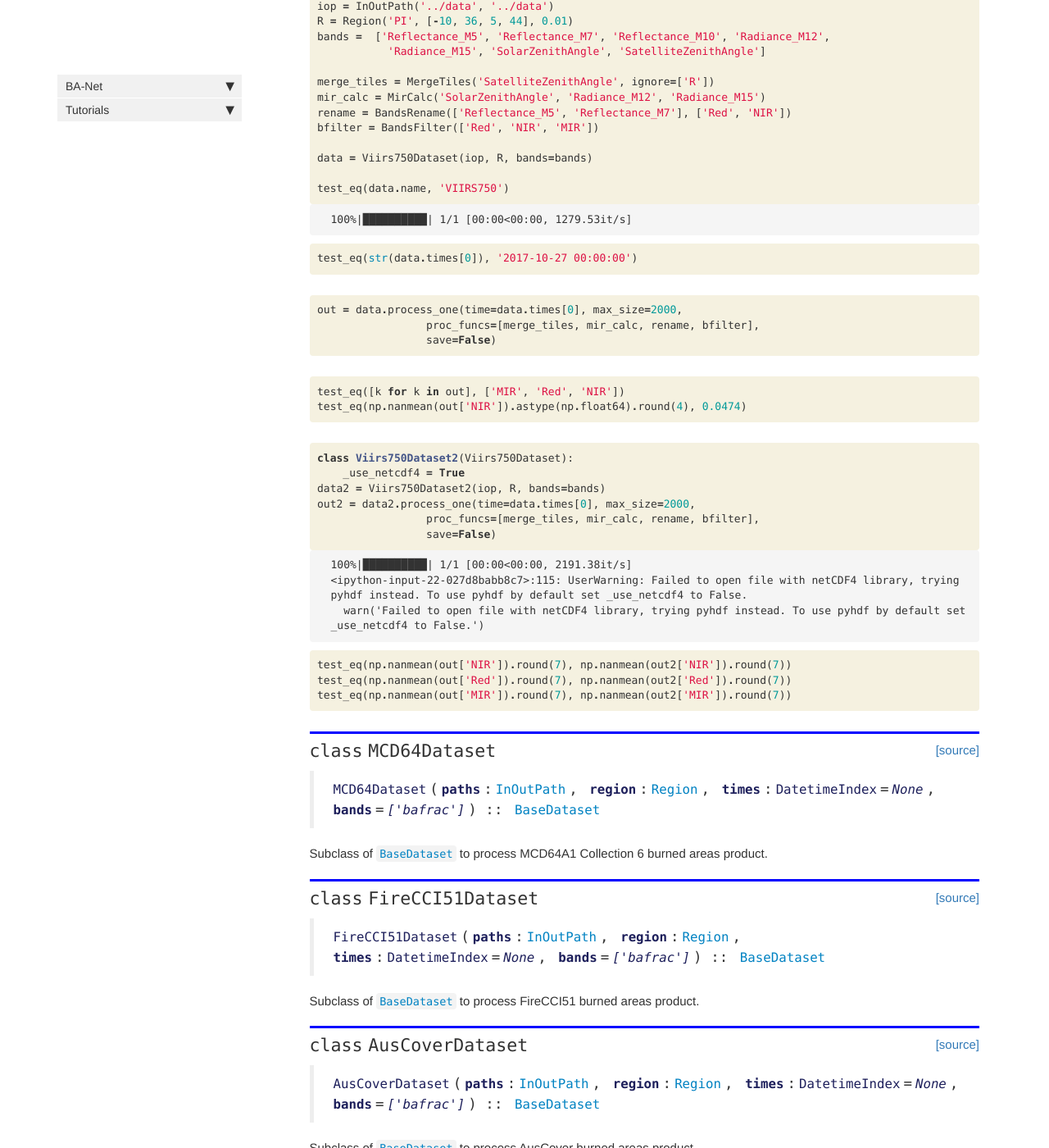
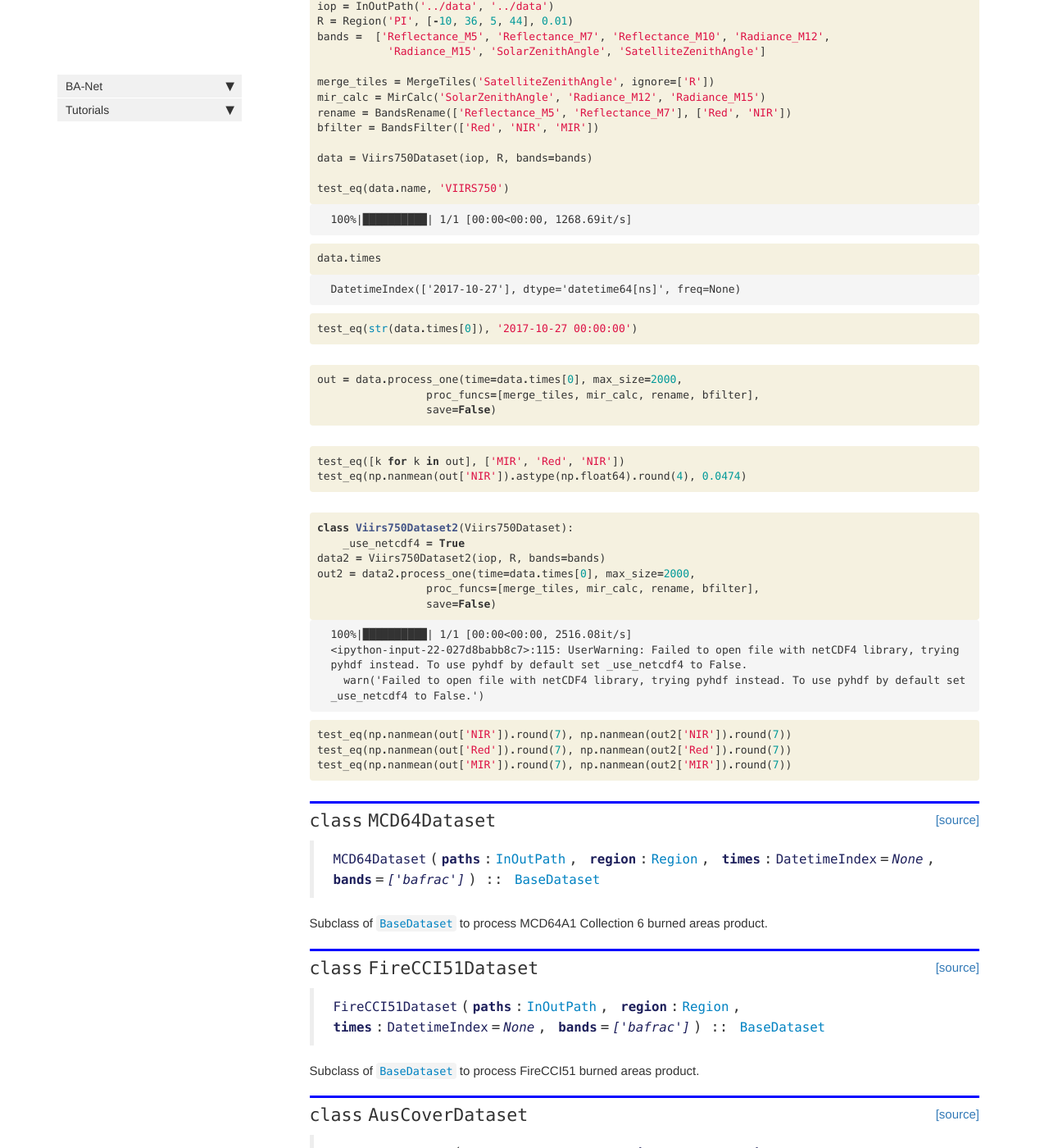
Before and after one commit to mnpinto/banet, a Jekyll site: the page built from docs/data.html, in a window 1280 px wide and 1400 px high, scrolled down 4335 px. Shown: the whole window at 82% size. Built offline with Jekyll 4.4.1, drawn with Linux system fonts in a browser that asks for light colours; nearby versions of some CDN libraries; comment, search, counter and statistics services are not loaded.

Commit message:
add times parameter to RunManager.preprocess_dataset

```diff
--- a/banet/__init__.py
+++ b/banet/__init__.py
@@ -1 +1 @@
-__version__ = "0.6.6"
+__version__ = "0.6.7"
--- a/docs/data.html
+++ b/docs/data.html
@@ -693,9 +693,42 @@
 <div class="output_area">
 
 <div class="output_subarea output_stream output_stderr output_text">
-<pre>100%|██████████| 1/1 [00:00&lt;00:00, 1279.53it/s]
+<pre>100%|██████████| 1/1 [00:00&lt;00:00, 1268.69it/s]
 </pre>
 </div>
+</div>
+
+</div>
+</div>
+
+</div>
+    {% endraw %}
+
+    {% raw %}
+
+<div class="cell border-box-sizing code_cell rendered">
+<div class="input">
+
+<div class="inner_cell">
+    <div class="input_area">
+<div class=" highlight hl-ipython3"><pre><span></span><span class="n">data</span><span class="o">.</span><span class="n">times</span>
+</pre></div>
+
+    </div>
+</div>
+</div>
+
+<div class="output_wrapper">
+<div class="output">
+
+<div class="output_area">
+
+
+
+<div class="output_text output_subarea output_execute_result">
+<pre>DatetimeIndex([&#39;2017-10-27&#39;], dtype=&#39;datetime64[ns]&#39;, freq=None)</pre>
+</div>
+
 </div>
 
 </div>
@@ -783,7 +816,7 @@
 <div class="output_area">
 
 <div class="output_subarea output_stream output_stderr output_text">
-<pre>100%|██████████| 1/1 [00:00&lt;00:00, 2191.38it/s]
+<pre>100%|██████████| 1/1 [00:00&lt;00:00, 2516.08it/s]
 &lt;ipython-input-22-027d8babb8c7&gt;:115: UserWarning: Failed to open file with netCDF4 library, trying pyhdf instead. To use pyhdf by default set _use_netcdf4 to False.
   warn(&#39;Failed to open file with netCDF4 library, trying pyhdf instead. To use pyhdf by default set _use_netcdf4 to False.&#39;)
 </pre>
--- a/docs/historical.html
+++ b/docs/historical.html
@@ -78,7 +78,7 @@
 
 
 <div class="output_markdown rendered_html output_subarea ">
-<h4 id="RunManager.preprocess_dataset" class="doc_header"><code>RunManager.preprocess_dataset</code><a href="https://github.com/mnpinto/banet/tree/master/banet/nrt.py#L159" class="source_link" style="float:right">[source]</a></h4><blockquote><p><code>RunManager.preprocess_dataset</code>(<strong><code>max_size</code></strong>=<em><code>None</code></em>, <strong><code>max_workers</code></strong>=<em><code>1</code></em>)</p>
+<h4 id="RunManager.preprocess_dataset" class="doc_header"><code>RunManager.preprocess_dataset</code><a href="https://github.com/mnpinto/banet/tree/master/banet/nrt.py#L159" class="source_link" style="float:right">[source]</a></h4><blockquote><p><code>RunManager.preprocess_dataset</code>(<strong><code>max_size</code></strong>=<em><code>None</code></em>, <strong><code>max_workers</code></strong>=<em><code>1</code></em>, <strong><code>times</code></strong>=<em><code>None</code></em>)</p>
 </blockquote>
 
 </div>
```
Also changed, not shown: banet/nrt.py (+7 -7 lines), docs/cli.html (+7 -7 lines), docs/nrt.html (+2 -2 lines), CHANGELOG.md, 3 other files.
